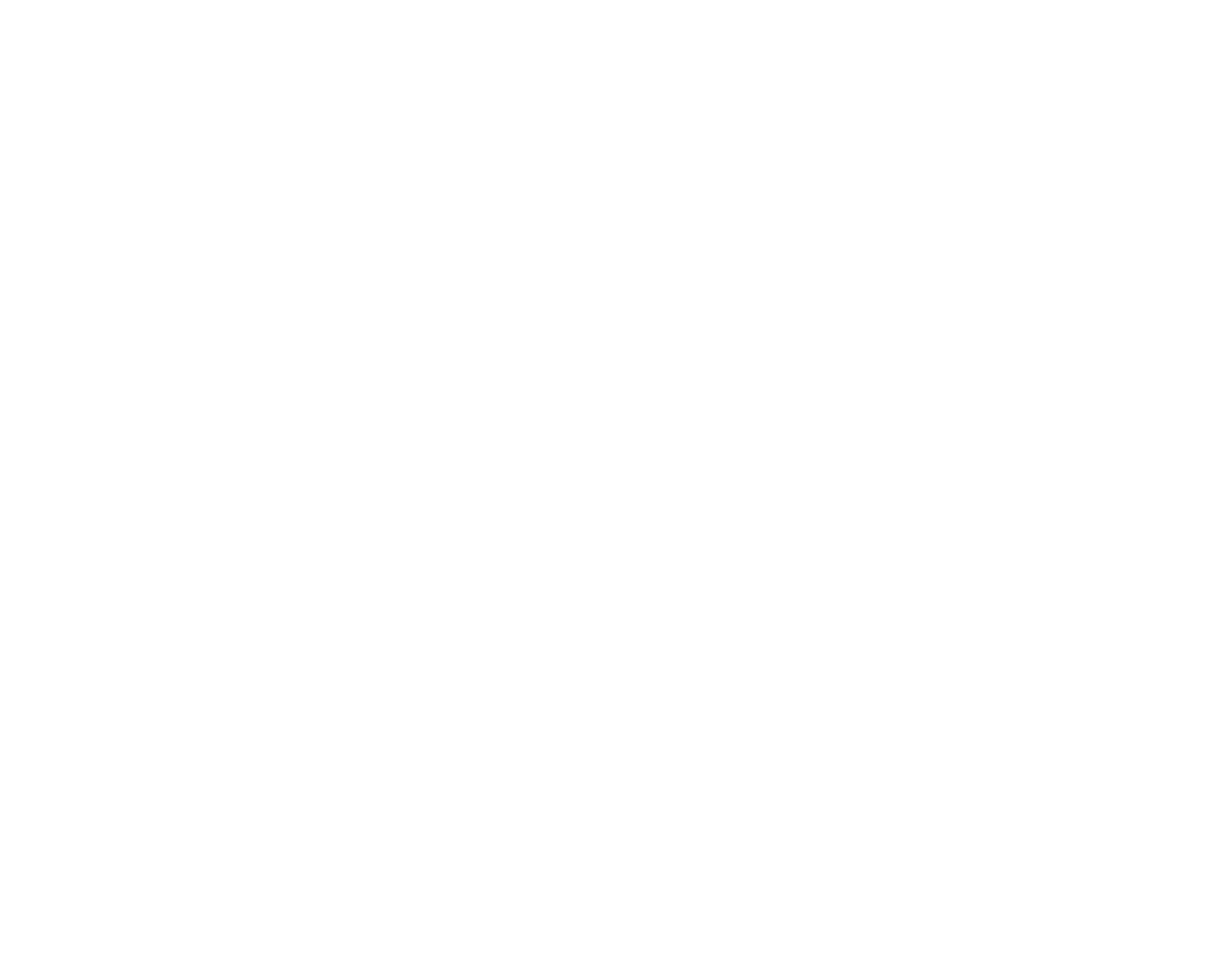
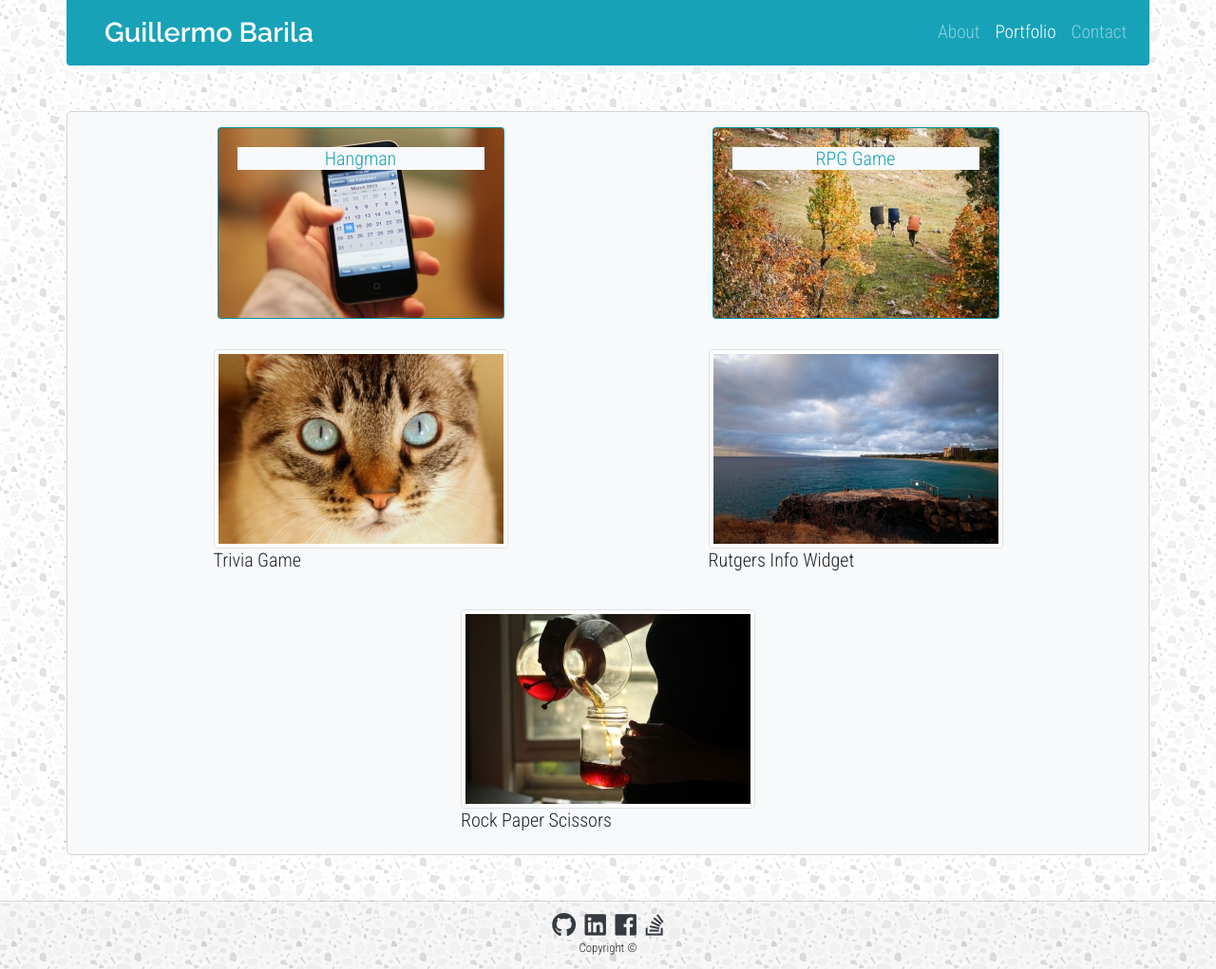
Before and after one commit to gui365/Bootstrap-Portfolio, a plain HTML site: page portfolio.html in a window 1280 px wide. Shown: the whole page at 95% size. Before the commit the page ends 800 px from the top, so only its background shows below. Drawn offline with nearby package versions, Linux system fonts and the light colour scheme.

Commit message:
Footer broken needs fix, created contact and portfolio pages

```diff
--- a/assets/css/style.css
+++ b/assets/css/style.css
@@ -15,12 +15,6 @@ main {
     border-radius: 5px;
 }
 
-footer {
-    position: absolute;
-    bottom: 0;
-    margin-bottom: -1rem;
-}
-
 #my-name, h1 {
     font-size: 1.8rem;
 }
@@ -35,6 +29,10 @@ footer a, footer span {
     padding: 0 0.3rem;
 }
 
+h5 {
+
+}
+
 @media screen and (max-width: 760px) {
     #main-content {
         padding: 1rem !important;
--- /dev/null
+++ b/contact.html
@@ -0,0 +1,82 @@
+<!DOCTYPE html>
+<html>
+<head>
+    <meta charset="utf-8" />
+    <meta http-equiv="X-UA-Compatible" content="IE=edge">
+    <title>Guillermo's Portfolio</title>
+    <meta name="viewport" content="width=device-width, initial-scale=1">
+    <link rel="stylesheet" href="https://stackpath.bootstrapcdn.com/bootstrap/4.1.1/css/bootstrap.min.css" integrity="sha384-WskhaSGFgHYWDcbwN70/dfYBj47jz9qbsMId/iRN3ewGhXQFZCSftd1LZCfmhktB" crossorigin="anonymous">
+    <link href="https://fonts.googleapis.com/css?family=Raleway:600|Roboto+Condensed:300" rel="stylesheet">
+    <link rel="stylesheet" href="https://use.fontawesome.com/releases/v5.0.13/css/all.css" integrity="sha384-DNOHZ68U8hZfKXOrtjWvjxusGo9WQnrNx2sqG0tfsghAvtVlRW3tvkXWZh58N9jp" crossorigin="anonymous">
+    <link rel="stylesheet" href="assets/css/style.css">
+</head>
+<body>
+    <!-- Navigation bar -->
+    <div class="container px-0">
+        <nav class="navbar navbar-expand-lg navbar-dark bg-info rounded-bottom">
+            <a class="navbar-brand ml-4" href="index.html" id="my-name">Guillermo Barila</a>
+            <button class="navbar-toggler" type="button" data-toggle="collapse" data-target="#navbarSupportedContent" aria-controls="navbarSupportedContent" aria-expanded="false" aria-label="Toggle navigation">
+              <span class="navbar-toggler-icon"></span>
+            </button>
+
+            <div class="collapse navbar-collapse" id="navbarSupportedContent">
+              <ul class="navbar-nav ml-auto">
+                <li class="nav-item">
+                  <a class="nav-link" href="index.html">About</a>
+                </li>
+                <li class="nav-item">
+                  <a class="nav-link" href="portfolio.html">Portfolio</a>
+                </li>
+                <li class="nav-item active">
+                    <a class="nav-link" href="#">Contact<span class="sr-only">(current)</span></a>
+                </li>
+              </ul>
+            </div>
+        </nav>
+    </div>
+
+    <!-- Main content -->
+    <main class="container bg-light mt-5 mb-5">
+        <div id="main-content" class="row px-5 py-3">
+            <div class="col-md-12">
+                <form>
+                    <div class="form-group">
+                        <label for="name">Full name</label>
+                        <input type="name" class="form-control" id="name" aria-describedby="nameHelp" placeholder="Enter your fist and last name">
+                    </div>
+                    <div class="form-group">
+                        <label for="email">Email</label><span style="color: red;">&nbsp;&ast;&nbsp;</span>
+                        <input type="email" class="form-control" id="email" aria-describedby="emailHelp" placeholder="Enter your email" required>
+                    </div>
+                    <div class="form-group">
+                        <label for="textarea">Message</label>
+                        <textarea class="form-control" id="textarea" rows="3"></textarea>
+                    </div>
+                    <button type="submit" class="btn btn-info">Send</button>
+                </form>
+            </div>
+        </div>
+    </main>
+
+    <!-- Sticky footer -->
+    <footer class="container-fluid card-footer">
+        <div class="row justify-content-center">
+            <div class="d-flex justify-content-center">
+                <a href="https://www.github.com/gui365" target="_blank"><i class="fab fa-github fa-2x text-dark"></i></a>
+                <a href="https://www.linkedin.com/in/gbarila/" target="_blank"><i class="fab fa-linkedin fa-2x text-dark"></i></a>
+                <a href="https://www.facebook.com/gui365" target="_blank"><i class="fab fa-facebook fa-2x text-dark"></i></a>
+                <a href="https://stackoverflow.com/users/9636342/g-barila" target="_blank"><i class="fab fa-stack-overflow fa-2x text-dark"></i></a>
+            </div>
+        </div>
+        <div class="row justify-content-center">
+            <span>Copyright &copy;</span>
+        </div>
+    </footer>
+
+
+    <!-- Scripts for Bootstrap -->
+    <script src="https://code.jquery.com/jquery-3.3.1.slim.min.js" integrity="sha384-q8i/X+965DzO0rT7abK41JStQIAqVgRVzpbzo5smXKp4YfRvH+8abtTE1Pi6jizo" crossorigin="anonymous"></script>
+    <script src="https://cdnjs.cloudflare.com/ajax/libs/popper.js/1.14.3/umd/popper.min.js" integrity="sha384-ZMP7rVo3mIykV+2+9J3UJ46jBk0WLaUAdn689aCwoqbBJiSnjAK/l8WvCWPIPm49" crossorigin="anonymous"></script>
+    <script src="https://stackpath.bootstrapcdn.com/bootstrap/4.1.1/js/bootstrap.min.js" integrity="sha384-smHYKdLADwkXOn1EmN1qk/HfnUcbVRZyYmZ4qpPea6sjB/pTJ0euyQp0Mk8ck+5T" crossorigin="anonymous"></script>
+</body>
+</html>
--- a/portfolio.html
+++ b/portfolio.html
@@ -0,0 +1,94 @@
+<!DOCTYPE html>
+<html>
+<head>
+    <meta charset="utf-8" />
+    <meta http-equiv="X-UA-Compatible" content="IE=edge">
+    <title>Guillermo's Portfolio</title>
+    <meta name="viewport" content="width=device-width, initial-scale=1">
+    <link rel="stylesheet" href="https://stackpath.bootstrapcdn.com/bootstrap/4.1.1/css/bootstrap.min.css" integrity="sha384-WskhaSGFgHYWDcbwN70/dfYBj47jz9qbsMId/iRN3ewGhXQFZCSftd1LZCfmhktB" crossorigin="anonymous">
+    <link href="https://fonts.googleapis.com/css?family=Raleway:600|Roboto+Condensed:300" rel="stylesheet">
+    <link rel="stylesheet" href="https://use.fontawesome.com/releases/v5.0.13/css/all.css" integrity="sha384-DNOHZ68U8hZfKXOrtjWvjxusGo9WQnrNx2sqG0tfsghAvtVlRW3tvkXWZh58N9jp" crossorigin="anonymous">
+    <link rel="stylesheet" href="assets/css/style.css">
+</head>
+<body>
+    <!-- Navigation bar -->
+    <div class="container px-0">
+        <nav class="navbar navbar-expand-lg navbar-dark bg-info rounded-bottom">
+            <a class="navbar-brand ml-4" href="index.html" id="my-name">Guillermo Barila</a>
+            <button class="navbar-toggler" type="button" data-toggle="collapse" data-target="#navbarSupportedContent" aria-controls="navbarSupportedContent" aria-expanded="false" aria-label="Toggle navigation">
+              <span class="navbar-toggler-icon"></span>
+            </button>
+
+            <div class="collapse navbar-collapse" id="navbarSupportedContent">
+              <ul class="navbar-nav ml-auto">
+                <li class="nav-item">
+                  <a class="nav-link" href="index.html">About</a>
+                </li>
+                <li class="nav-item active">
+                  <a class="nav-link" href="#">Portfolio<span class="sr-only">(current)</span></a>
+                </li>
+                <li class="nav-item">
+                    <a class="nav-link" href="contact.html">Contact</a>
+                </li>
+              </ul>
+            </div>
+        </nav>
+    </div>
+
+    <!-- Main content -->
+    <main class="container bg-light mt-5 mb-5">
+        <div class="row px-5 py-3 justify-content-around">
+                <div class="card bg-info text-white">
+                    <img class="card-img" src="assets/images/project1.jpg" alt="Hangman project screenshot">
+                    <div class="card-img-overlay">
+                        <h5 class="card-title bg-light text-info text-center">Hangman</h5>
+                    </div>
+                </div>
+                <div class="card bg-info text-white">
+                    <img class="card-img" src="assets/images/project2.jpg" alt="RPG game project screenshot">
+                    <div class="card-img-overlay">
+                        <h5 class="card-title bg-light text-info text-center">RPG Game</h5>
+                    </div>
+                </div>
+            </div>
+        </div>
+        <div id="project-content" class="row px-5 py-3 justify-content-around">
+            <div class="project-div">
+                <img class="img-fluid img-thumbnail" src="assets/images/project3.jpg" alt="Trivia Game project screenshot">
+                <h5>Trivia Game</h5>
+            </div>
+            <div class="project-div">
+                <img class="img-fluid img-thumbnail" src="assets/images/project4.jpg" alt="Rutgers Info Widget project screenshot">
+                <h5>Rutgers Info Widget</h5>
+            </div>
+        </div>
+        <div id="project-content" class="row px-5 py-3 justify-content-around">
+            <div class="project-div">
+                <img class="img-fluid img-thumbnail" src="assets/images/project5.jpg" alt="Rock Paper Scissors project screenshot">
+                <h5>Rock Paper Scissors</h5>
+            </div>
+        </div>
+    </main>
+
+    <!-- Sticky footer -->
+    <footer class="container-fluid card-footer">
+        <div class="row justify-content-center">
+            <div class="d-flex justify-content-center">
+                <a href="https://www.github.com/gui365" target="_blank"><i class="fab fa-github fa-2x text-dark"></i></a>
+                <a href="https://www.linkedin.com/in/gbarila/" target="_blank"><i class="fab fa-linkedin fa-2x text-dark"></i></a>
+                <a href="https://www.facebook.com/gui365" target="_blank"><i class="fab fa-facebook fa-2x text-dark"></i></a>
+                <a href="https://stackoverflow.com/users/9636342/g-barila" target="_blank"><i class="fab fa-stack-overflow fa-2x text-dark"></i></a>
+            </div>
+        </div>
+        <div class="row justify-content-center">
+            <span>Copyright &copy;</span>
+        </div>
+    </footer>
+
+
+    <!-- Scripts for Bootstrap -->
+    <script src="https://code.jquery.com/jquery-3.3.1.slim.min.js" integrity="sha384-q8i/X+965DzO0rT7abK41JStQIAqVgRVzpbzo5smXKp4YfRvH+8abtTE1Pi6jizo" crossorigin="anonymous"></script>
+    <script src="https://cdnjs.cloudflare.com/ajax/libs/popper.js/1.14.3/umd/popper.min.js" integrity="sha384-ZMP7rVo3mIykV+2+9J3UJ46jBk0WLaUAdn689aCwoqbBJiSnjAK/l8WvCWPIPm49" crossorigin="anonymous"></script>
+    <script src="https://stackpath.bootstrapcdn.com/bootstrap/4.1.1/js/bootstrap.min.js" integrity="sha384-smHYKdLADwkXOn1EmN1qk/HfnUcbVRZyYmZ4qpPea6sjB/pTJ0euyQp0Mk8ck+5T" crossorigin="anonymous"></script>
+</body>
+</html>
```
Also changed, not shown: index.html (+6 -6 lines).
